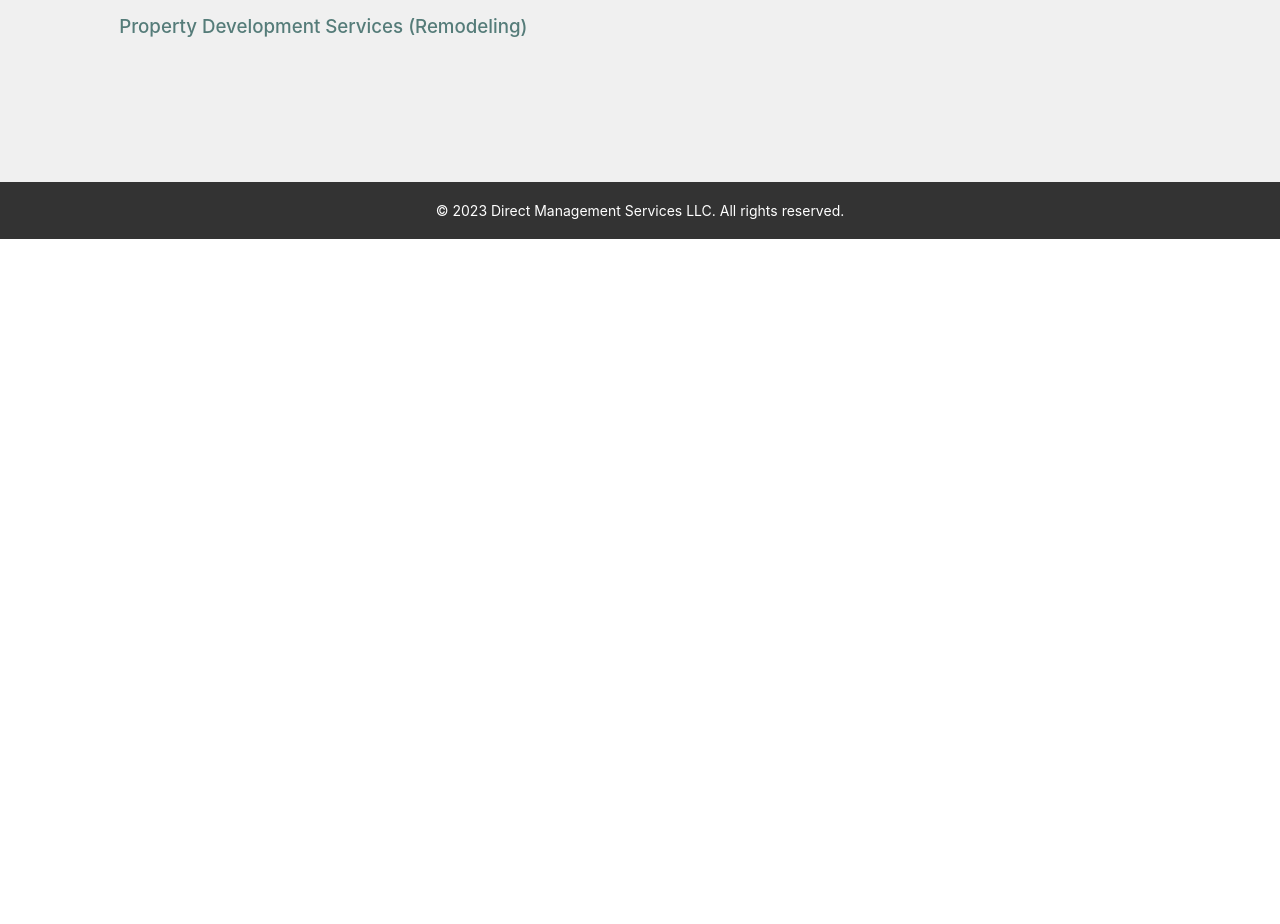
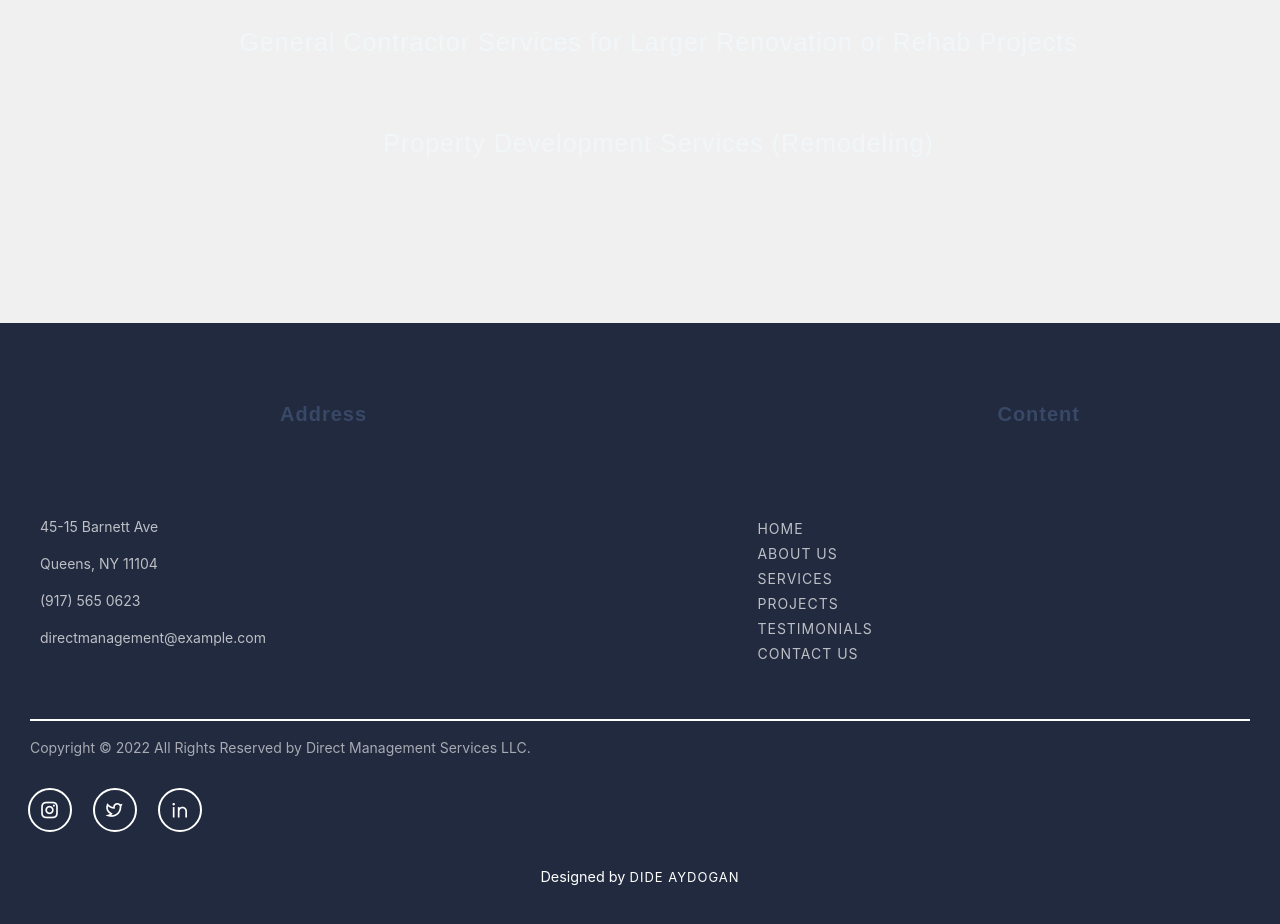
Before and after one commit to Dide92/DMS, a React (Create React App) app: page /services in a window 1280 px wide. Shown: the part 1200-2124 px from the top of the page. Before the commit the page ends 1439 px from the top, so only its background shows below. Built offline with nearby package versions, Linux system fonts and the light colour scheme.

Commit message:
homepage

```diff
--- a/public/index.html
+++ b/public/index.html
@@ -3,6 +3,8 @@
   <head>
     <meta charset="utf-8" />
     <link rel="icon" href="%PUBLIC_URL%/favicon.ico" />
+    <link href="https://cdn.jsdelivr.net/npm/remixicon@2.5.0/fonts/remixicon.css" rel="stylesheet">
+
     <meta name="viewport" content="width=device-width, initial-scale=1" />
     <meta name="theme-color" content="#000000" />
     <meta
--- a/src/App.css
+++ b/src/App.css
@@ -24,23 +24,23 @@ html {
 
 .parallax-background::before {
   content: "";
-  background-image: url('./images/stairs.jpeg'); /* Replace with your background image */
+  background-image: url('./images/stairs.jpeg');
   opacity: 0.9;
   background-size: cover;
-  background-attachment: fixed; /* This creates the parallax effect */
+  background-attachment: fixed;
   background-position: center;
   position: absolute;
   top: 0;
   left: 0;
   width: 100%;
   height: 100%;
-  animation: zoomIn 4s; /* Adjust the duration as needed */
+  animation: zoomIn 4s;
 }
 
 .parallax-background2 {
-  background-image: url('./images/home2.jpeg'); /* Replace with your background image */
+  background-image: url('./images/parallax.jpeg');
   background-size: cover;
-  background-attachment: fixed; /* This creates the parallax effect */
+  background-attachment: fixed;
   background-position: center;
   height:100vh;
 
@@ -48,36 +48,40 @@ html {
 
 @keyframes zoomIn {
   0% {
-    transform: scale(1); /* Initial scale */
+    transform: scale(1);
   }
   100% {
-    transform: scale(1.1); /* Zoom in by 10% */
+    transform: scale(1.1);
   }
 }
 
 
-.parallax-item {
+.parallax-item1 {
   display: block;
   align-items: center;
   justify-content: center;
   font-weight: bold;
   font-family: Montserrat, sans-serif;
   width: 100%;
-  min-height: 100vh;
+  height: 60vh;
+  background-color:#394867;
 }
 
-.parallax-item h2 {
+
+.parallax-item1 h2 {
   text-align: center;
-  border-radius: 1rem;
   font-family: 'Montserrat', sans-serif;
-  color:#557C79;
-  font-size: 55px;
+  color:#f1f6f9;
+  font-size: 25px;
   letter-spacing: 1px;
   font-weight:500;
+  margin-top: -1%;
 
 }
-.parallax-item .about-title {
+.parallax-item1 .about-title {
   text-align: left;
+  margin:0;
+  padding-left:11%;
 }
 .parallax-item:first-child {
   height:100vh;
@@ -93,20 +97,24 @@ html {
 h1{
   font-size: 70px;
   font-family: 'Montserrat', sans-serif;
+  opacity: 0.8;
+  border-bottom: 2px solid #212A3e;
   color:  #212A3e;
-  font-weight: 500;
+  font-weight: 100;
   position: relative;
   top:30%;
   left:20%;
+  line-height: 6.5rem;
+  word-spacing: 1rem;
 }
 
 .brick-quote{
   opacity: 0.8;
   height:40px;
   width:500px;
-  background-color: #212A3e;
+  background-color: #394867;
   position: relative;
-  top:20%;
+  top:10%;
   left:30%;
   color: #F1F6F9;
   padding-top: 1%;
@@ -117,53 +125,47 @@ h1{
 
 }
 
-/* .img-section {
-  position: relative;
-  top:15%;
-  left:5%;
-  height:70%;
-  width:45%;
-  background-image: url("./images/brick\ house.jpeg");
-  background-size: cover;
-  background-position: 100%;
-  opacity: 0.9;
-  box-shadow: 0px 6px 9px rgba(71, 71, 71, 0.6);
-} */
 .about-title{
   font-weight:500;
 }
 .about-intro{
-  height:300px;
+  height:200px;
   width:500px;
   position:relative;
+  margin-top:-5%;
   left:10%;
   text-align: center;
-  margin-top:-1%;
   font-weight: 100;
   letter-spacing: 2px;
-  font-size: 18px;
+  font-size: 15px;
   line-height: 30px;
 }
 .about-img{
   position:relative;
-  right:80%;
-  top:5%;
-  height: 550px;
+  right:40%;
+  top:13%;
+  height: 450px;
   background-size:cover;
   background-position:100%;
   background-repeat: no-repeat;
 }
 .back-img {
-  height:600px;
+  height:550px;
   width:300px;
-  background-color:#557C79;
+  background-color:#9ba4b5;
   opacity: 0.9;
-  position:absolute;
+  position:relative;
   left:70%;
-  top:110%;
+  top:-450px;
 }
 .services-title{
+  text-align: center;
+  font-family: 'Montserrat', sans-serif;
+  color:#f1f6f9;
+  font-size: 25px;
+  letter-spacing: 1px;
   font-weight:500;
+  margin-top: -1%;
 }
 @media (max-width: 400px) {
   html{
@@ -207,21 +209,6 @@ h1{
     top:90%;
     width:200px;
   }
-  .button-86::before {
-   position: relative;
-   left:50%;
-   top:80%;
-  }
-  .button-a {
-    position: relative;
-    left:65%;
-    top:120%;
-  }
-  .button-86::after {
-      position: relative;
-      left:40%;
-      top:60%;
-  }
 
   .back-img {
 
@@ -255,10 +242,7 @@ h1{
   display: flex;
   justify-content: space-between;
   align-items: center;
-  /* width: 100%;
-  height: 100%; */
-  backdrop-filter: blur(20px); /* Adjust the blur amount as needed */
-  border-bottom:1px #212A3e solid;
+  backdrop-filter: blur(20px);
   pointer-events: cursor;
 
   color:#212A3e;
@@ -266,31 +250,10 @@ h1{
   position: fixed;
   z-index:1;
   height:50px;
-  /* top: -80px; */
   left: 0;
   right: 0;
-  /* transition: top 0.3s; */
 }
-/* .navbar.show {
-  top: 0;
-} */
 
-/* .logo-nav {
-  display: flex;
-  align-items: center;
-  gap: 10px;
-} */
-
-/* .logo img {
-  width: 50px;
-  height: 50px;
-} */
-
-/* .logo span {
-  font-size: 1.5rem;
-  font-weight: bold;
-  font-family: 'Montserrat', sans-serif;
-} */
 .nav-links {
   display: flex;
   align-items: center;
@@ -304,7 +267,7 @@ h1{
 }
 
 .nav-links a:hover {
-  color: #F1F6F9;
+  color: #9ba4b5;
 }
 
 .carousel-container {
@@ -313,48 +276,7 @@ h1{
   padding:5%;
 }
 
-.scroll-box {
-  background-color: #89ADA3;
-  color: white;
-  padding: 15px;
-  margin: 10px auto;
-  max-width: 500px;
-  border-radius: 10px;
-  box-shadow: 0px 4px 8px rgba(0, 0, 0, 0.1);
-  transition: transform 0.3s;
-  opacity: 0;
-  transform: translateY(20px);
-  transition: opacity 0.5s ease, transform 0.5s ease;
 
-}
-.service-button {
-  border:none;
-  background-color: #89ADA3;
-}
-.scroll-box.active {
-  opacity: 1;
-  transform: translateY(0);
-}
-
-.scroll-box:hover {
-  transform: scale(1.15);
-}
-
-.scroll-box h3 {
-  font-size: 1.2rem;
-  margin-bottom: 8px;
-  font-weight: 100;
-}
-.scroll-box h3:hover {
-  color:white;
-}
-.scroll-box p {
-  font-size: 1rem;
-}
-.scroll-list{
-  padding:0;
-  margin:0;
-}
 .about-img1 {
   height: 550px;
   background: url("./images/services.jpeg");
@@ -378,74 +300,6 @@ a {
 
 }
 
-.button-86 {
-  all: unset;
-  width: 100px;
-  height: 30px;
-  font-size: 16px;
-  background: transparent;
-  border: none;
-  position: absolute;
-  top:175%;
-  left:23%;
-  color:white;
-  cursor: pointer;
-  z-index: 1;
-  padding: 10px 20px;
-  display: flex;
-  align-items: center;
-  justify-content: center;
-  white-space: nowrap;
-  user-select: none;
-  -webkit-user-select: none;
-  touch-action: manipulation;
-}
-
-.button-86::after,
-.button-86::before {
-  content: '';
-  position: absolute;
-  bottom: 0;
-  right: 0;
-  z-index:-1;
-  transition: all .4s;
-}
-
-.button-86::before {
-  transform: translate(0%, 0%);
-  width: 100%;
-  height: 100%;
-  background:#B68131;
-  border-radius: 10px;
-}
-
-.button-86::after {
-  transform: translate(10px, 10px);
-  width: 35px;
-  height: 35px;
-  background: #ffffff15;
-  backdrop-filter: blur(5px);
-  -webkit-backdrop-filter: blur(5px);
-  border-radius: 50px;
-}
-
-.button-86:hover::before {
-  transform: translate(5%, 20%);
-  width: 110%;
-  height: 110%;
-}
-
-.button-86:hover::after {
-  border-radius: 10px;
-  transform: translate(0, 0);
-  width: 100%;
-  height: 100%;
-}
-
-.button-86:active::after {
-  transition: 0s;
-  transform: translate(0, 5%);
-}
 .about-header{
   padding:2% 0 0 5%;
 }
@@ -650,3 +504,310 @@ ul {
   color:#5d6160;
 
 }
+
+
+/* Footer */
+@import url("https://fonts.googleapis.com/css2?family=Poppins:wght@200;300;400;500;600;700;800;900&display=swap");
+footer{
+  position:sticky;
+}
+.hero {
+  background-color:#212A3e;
+  color: rgb(255, 255, 255);
+  padding: 0px 30px 30px 30px;
+}
+
+.container {
+  display: flex;
+  justify-content: space-between;
+  flex-wrap: wrap;
+  max-width: 1200px;
+  margin: 0 auto;
+}
+
+
+.container__about h2 {
+  font-size: 20px;
+}
+
+.container__about p {
+  margin-top: 10px;
+  max-width: 300px;
+  color: rgba(255, 255, 255, 0.7);
+  font-size: 14px;
+}
+
+
+.container__recentpages h2,
+.container__more h2 {
+  font-size: 20px;
+}
+
+.container__recentpages ul,
+.container__more ul {
+  padding-top: 10px;
+  list-style: none;
+  line-height: 24px;
+}
+
+.container__recentpages ul a,
+.container__more ul a {
+  color: inherit;
+  text-decoration: none;
+  color: rgba(255, 255, 255, 0.7);
+  font-size: 14px;
+}
+
+.container__recentpages ul a:hover,
+.container__more ul a:hover {
+  color:#f1f6f9;
+}
+
+.line__separate {
+  margin-top: 5px;
+  width: 100%;
+  height: 2px;
+  background-color: #fff;
+  z-index: 999;
+}
+
+.by {
+  margin-top: 15px;
+  justify-content: space-between;
+  align-items: center;
+  flex-wrap: wrap;
+}
+
+.by p {
+  color: rgba(255, 255, 255, 0.605);
+  font-size: 14px;
+}
+
+.icons {
+  margin-top: 10px;
+  display: flex;
+  column-gap: 25px;
+}
+
+.icon1 {
+  width: 40px;
+  height: 40px;
+  display: inline-flex;
+  align-items: center;
+  justify-content: center;
+  text-decoration: none;
+  font-size: 20px;
+  color: #fff;
+  border-radius: 50%;
+  outline: 2px solid #fff;
+  transition-property: outline-offset, outline-color, background-color;
+  transition-duration: 0.25s;
+}
+
+.icon1:hover {
+  outline-offset: 4px;
+}
+
+.icon1:hover i {
+  animation: shake 0.25s;
+}
+
+.icon--instagram:hover {
+  background-image: radial-gradient(circle at 30% 107%, #fdf497 0%, #fdf497 5%, #fd5949 45%, #d6249f 60%, #285AEB 90%);
+  outline-color: #a02d76;
+}
+
+.icon--twitter:hover {
+  background-color: #1da1f2;
+  outline-color: #1da1f2;
+}
+
+.icon--linkedin:hover {
+  background-color: #0077b5;
+  outline-color: #0077b5;
+}
+
+.icon--github:hover {
+  background-color: #000000;
+  outline-color: #000000;
+}
+
+@keyframes shake {
+  10% {
+    transform: rotate(15deg);
+  }
+
+  20% {
+    transform: rotate(-15deg);
+  }
+
+  30% {
+    transform: rotate(15deg);
+  }
+
+  40% {
+    transform: rotate(-15deg);
+  }
+}
+
+@media only screen and (max-width: 800px) {
+  .hero {
+    padding: 10px;
+    display: flex;
+    flex-direction: column;
+  }
+
+  .container__about h2 {
+    font-size: 20px;
+  }
+  .container__about p {
+    font-size: 12px;
+  }
+  .container__recentpages h2,
+  .container__more h2 {
+    font-size: 20px;
+  }
+  .container__recentpages ul a,
+  .container__more ul a {
+    font-size: 12px;
+  }
+  .by p {
+    font-size: 12px;
+  }
+}
+
+.footer-designer-ad {
+  text-align: center;
+  margin-top: 20px;
+}
+
+.footer-h2 {
+  color:#394867;
+}
+
+/* Home page service section */
+
+
+
+
+a {
+  text-decoration: none;
+  margin: 1rem 0;
+  text-transform: uppercase;
+  font-size: 0.8125rem;
+  letter-spacing: 1px;
+}
+
+p {
+  font-size: 0.9rem;
+  margin: 1rem 0;
+  line-height: 1.5;
+}
+
+
+h3 {
+  font-family: 'Montserrat', sans-serif;
+  color: #333;
+  font-size: 1.825rem;
+  margin: 1.3rem 0;
+}
+
+.service a {
+  color: #5b7abb;
+  display: block;
+}
+
+.service h4 {
+  font-family: 'Montserrat', sans-serif;
+  font-weight: 600;
+  color: #56ceba;
+  font-size: 1.3rem;
+  margin: 1rem 0 0.6rem;
+}
+
+.services-grid {
+  display: -webkit-box;
+  display: flex;
+  -webkit-box-align: center;
+  align-items: center;
+}
+
+.service {
+  background: #fff;
+  margin: 20px;
+  padding: 20px;
+  border-radius: 4px;
+  text-align: center;
+  -webkit-box-flex: 1;
+  flex: 1;
+  display: -webkit-box;
+  display: flex;
+  flex-wrap: wrap;
+  border: 2px solid #e7e7e7;
+  -webkit-transition: all 0.3s ease;
+  -moz-transition: all 0.3s ease;
+  transition: all 0.3s ease;
+}
+
+.service:hover {
+  -webkit-box-shadow: 0 5px 10px rgba(0, 0, 0, 0.08);
+  -moz-box-shadow: 0 5px 10px rgba(0, 0, 0, 0.08);
+  box-shadow: 0 5px 10px rgba(0, 0, 0, 0.08);
+}
+
+.service i {
+  font-size: 3.45rem;
+  margin: 1rem 0;
+}
+
+.service1 i,
+.service1 h4,
+.service1 .cta {
+  color: #42b7ca;
+}
+
+.service1:hover {
+  border: 2px solid #42b7ca;
+}
+
+.service2 i,
+.service2 h4,
+.service2 .cta {
+  color: #425fca;
+}
+
+.service2:hover {
+  border: 2px solid #425fca;
+}
+
+.service3 i,
+.service3 h4,
+.service3 .cta {
+  color: #9c42ca;
+}
+
+.service3:hover {
+  border: 2px solid #9c42ca;
+}
+
+.service .cta span {
+  font-size: 0.6rem;
+}
+
+.service > * {
+  flex: 1 1 100%;
+}
+
+.service .cta {
+  align-self: flex-end;
+}
+
+@media all and (max-width: 900px) {
+  .services-grid {
+    display: -webkit-box;
+    display: flex;
+    -webkit-box-orient: vertical;
+    -webkit-box-direction: normal;
+    flex-direction: column;
+  }
+}
--- a/src/components/footer.js
+++ b/src/components/footer.js
@@ -1,31 +1,49 @@
 import React from 'react';
-import logoImage from '../images/logo.png';
-
 
 const Footer = () => {
   return (
-    <footer style={styles.footer}>
-      <div style={styles.container}>
-        <p style={styles.text}>© 2023 Direct Management Services LLC. All rights reserved.</p>
+    <footer className="hero">
+      <div className="container flex">
+        <div className="container__about">
+          <h2 className='footer-h2'>Address</h2>
+          <p>45-15 Barnett Ave</p>
+          <p>Queens, NY 11104</p>
+          <p>(917) 565 0623</p>
+          <p>directmanagement@example.com</p>
+        </div>
+        <div className="container-pages flex">
+          <div className="container__recentpages">
+            <h2 className='footer-h2'>Content</h2>
+            <ul>
+              <li><a href="#">Home</a></li>
+              <li><a href="#">About us</a></li>
+              <li><a href="#">Services</a></li>
+              <li><a href="#">Projects</a></li>
+              <li><a href="#">Testimonials</a></li>
+              <li><a href="#">Contact us</a></li>
+            </ul>
+          </div>
+        </div>
       </div>
+      <div className="line__separate"></div>
+      <div className="by flex">
+        <p>Copyright © 2022 All Rights Reserved by Direct Management Services LLC.</p>
+        <div className="icons">
+          <a href="#" className="icon1 icon--instagram">
+            <i className="ri-instagram-line"></i>
+          </a>
+          <a href="#" className="icon1 icon--twitter">
+            <i className="ri-twitter-line"></i>
+          </a>
+          <a href="#" className="icon1 icon--linkedin">
+            <i className="ri-linkedin-line"></i>
+          </a>
+
+        </div>
+      </div>
+      <p className="footer-designer-ad">Designed by <a href="https://www.example.com" target="_blank" rel="noopener noreferrer">Dide Aydogan</a></p>
     </footer>
   );
 };
 
-const styles = {
-  footer: {
-    backgroundColor: '#333',
-    color: '#fff',
-    padding: '20px 0',
-    textAlign: 'center',
-  },
-  container: {
-    maxWidth: '1200px',
-    margin: '0 auto',
-  },
-  text: {
-    fontSize: '14px',
-  },
-};
-
 export default Footer;
```
Also changed, not shown: src/pages/Home.js (+27 -40 lines).
